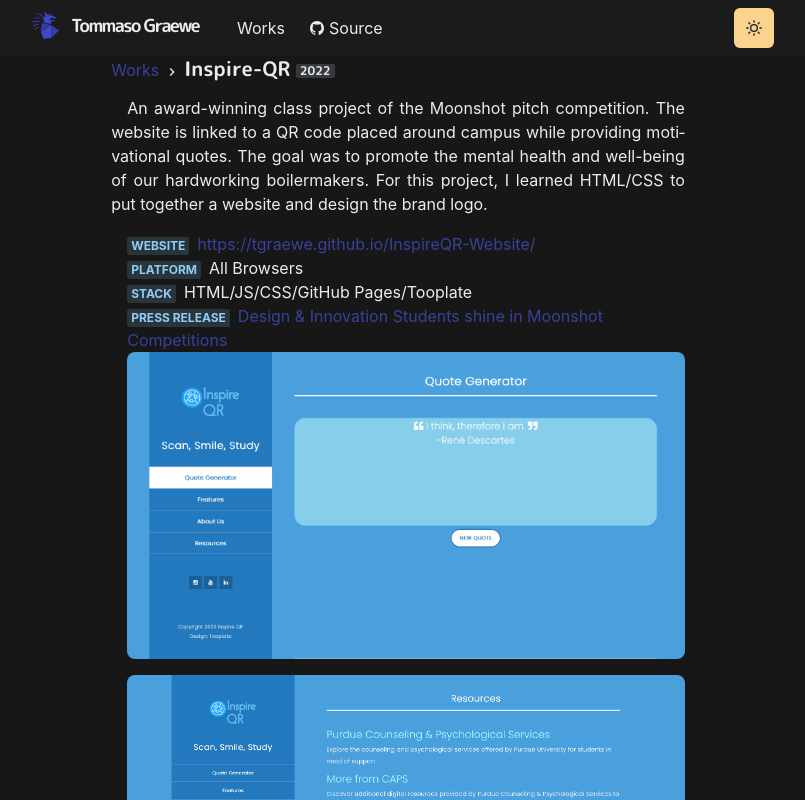
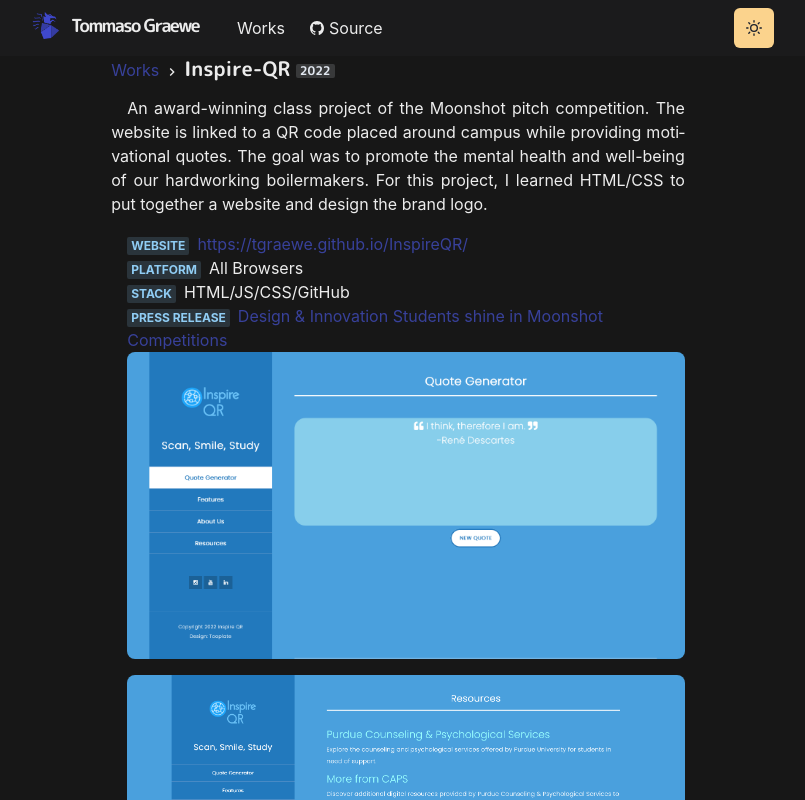
Before and after one commit to tgraewe/tgraewe-homepage, a Next.js app: page /works/inspireqr in a window 1280 px wide. Shown: the top 800 px of the page, without its empty margins (242-1047 px from the left). Built offline with nearby package versions, Linux system fonts and the light colour scheme.

Commit message:
Update inspireqr.js

```diff
--- a/pages/works/inspireqr.js
+++ b/pages/works/inspireqr.js
@@ -27,8 +27,8 @@ const Work = () => {
                 <List ml={4} my={4}>
                     <ListItem>
                         <Meta>Website</Meta>
-                        <Link href="https://tgraewe.github.io/InspireQR-Website/">
-                        https://tgraewe.github.io/InspireQR-Website/
+                        <Link href="https://tgraewe.github.io/InspireQR/">
+                        https://tgraewe.github.io/InspireQR/
                         </Link>
 
                     </ListItem>
@@ -38,7 +38,7 @@ const Work = () => {
                     </ListItem>
                     <ListItem>
                         <Meta>Stack</Meta>
-                        <span>HTML/JS/CSS/GitHub Pages/Tooplate</span>
+                        <span>HTML/JS/CSS/GitHub</span>
                     </ListItem>
                     <ListItem>
                         <Meta>Press Release</Meta>
```
